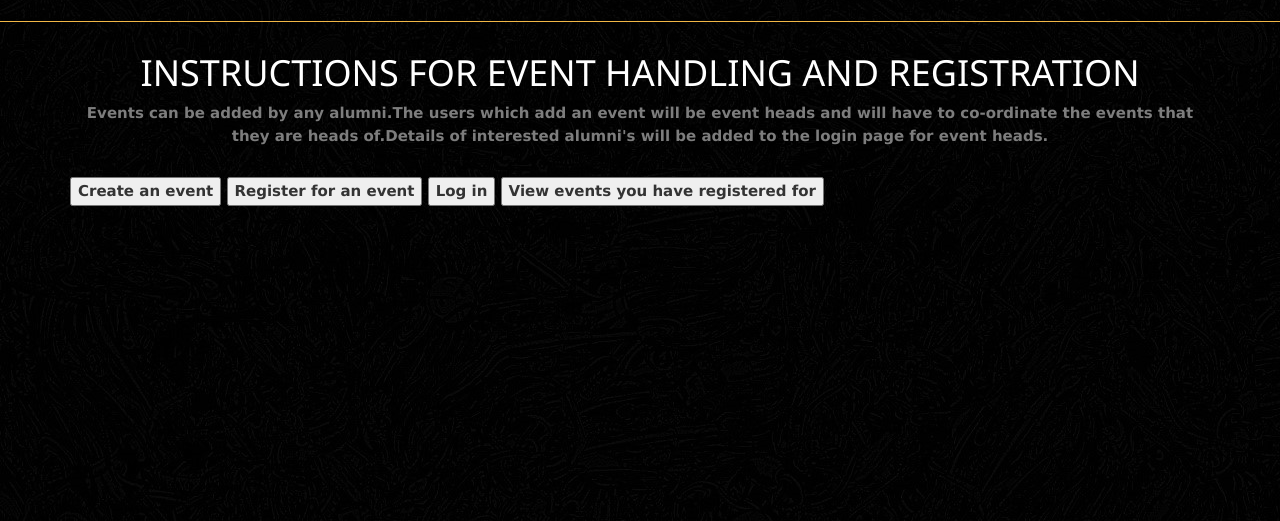
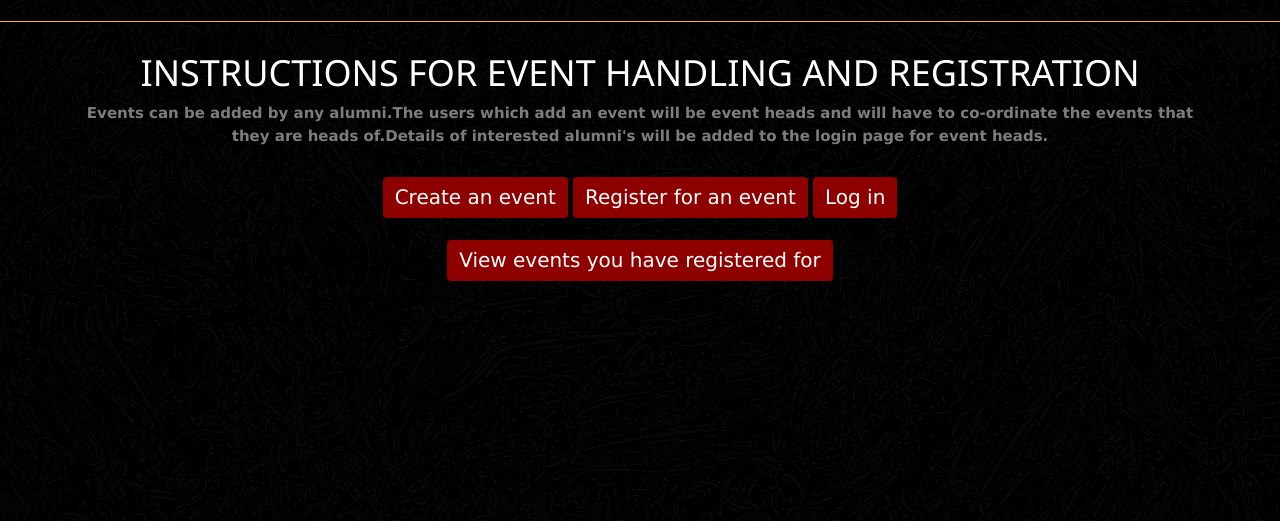
Before and after one commit to Augustinetharakan12/osat-v1, a Django app: page /osat/e_registration/ in a window 1280 px wide. Shown: the part 246-767 px from the top of the page. Run offline with Django 3.2, Linux system fonts and the light colour scheme; some libraries are stand-ins or nearby versions.

Commit message:
some changes

```diff
--- a/osat/static/osat/style.css
+++ b/osat/static/osat/style.css
@@ -1,3 +1,9 @@
+.th{
+    color:white;
+}
+.td{
+    color:white;
+}
 .topnav {
   overflow: hidden;
   background-color: #333;
--- a/osat/templates/osat/e_registration.html
+++ b/osat/templates/osat/e_registration.html
@@ -9,11 +9,15 @@
 </div>
 <div id="outer" class="e_div">
 
-
-    <button type="button" class="r_button2"><a href="{% url 'osat:ec_registration' %}" style="text-decoration:none;">Create an event</a></button>
-    <button type="button" class="r_button3"><a href="{% url 'osat:er_registration' %}"style="text-decoration:none;">Register for an event</a></button>
-    <button type="button" class="r_button4"><a href="{% url 'osat:el_registration' %}"style="text-decoration:none;">Log in</a></button>
-    <button type="button" class="r_button1 " ><a href="{% url 'osat:el_registration3' %}"style="text-decoration:none;">View events you have registered for</a></button>
+    <div style="text-align:center;">
+    <button type="button" class="btn"><a href="{% url 'osat:ec_registration' %}" style="text-decoration:none;">Create an event</a></button>
+    <button type="button" class="btn"><a href="{% url 'osat:er_registration' %}"style="text-decoration:none;">Register for an event</a></button>
+    <button type="button" class="btn"><a href="{% url 'osat:el_registration' %}"style="text-decoration:none;">Log in</a></button>
+        </div>
+    <br>
+    <div style="text-align:center;">
+    <button type="button" class="btn" ><a href="{% url 'osat:el_registration3' %}"style="text-decoration:none;">View events you have registered for</a></button>
+    </div>
 
 </div>
 {% endblock %}
--- a/osat/templates/osat/ec_registration.html
+++ b/osat/templates/osat/ec_registration.html
@@ -3,16 +3,16 @@
 {% block body %}
 <div id="reg1">
     <form method="post"> {% csrf_token %}
-        <div class="rform" id="reg2" style="width:120%;">
+        <div class="rform" id="reg2" style="width:100%;">
     <label >E-mail{% block emailmatch %}{% endblock %}</label>
         {{ ec_form.email }}
     <label >Password</label>
         {{ ec_form.password1 }}
     <label >Retype the Password {% block passmatch %}{% endblock %}</label>
         {{ ec_form.password2 }}
-
     <label >Name of the event{% block eventmatch %}{% endblock %}</label>
         {{ ec_form.event }}
+            <br>
         <div class="pbutton" id="reg3">
         <input type="submit" class="btn btn-primary">
         </div>
--- a/osat/templates/osat/index.html
+++ b/osat/templates/osat/index.html
@@ -13,7 +13,8 @@
 {% endblock %}
 -->
 {% block body%}
-<p style="color:#7d7d7d; font-size:16px;"><h1 >OSAT who are we?</h1>
+<h1 style="color:white">OSAT who are we?</h1>
+<p style="color:white; font-size:16px;">
 
 Whether you graduated two years ago or two decades ago, we know you want to keep tabs on your friends and contemporaries. As alumni of Toc-H Public School, you are part of a global network of creators and change makers bound together by our shared connection and our collective passion. OSAT (Old Students Association of Toc-H Public School) maintains & enhances a highly spirited, dynamic community of alumni worldwide. By fostering remembrances of the school and enabling the renewing of acquaintances and friendships, we provide fulfilling social outlets and opportunities for giving back.
 
--- a/osat/templates/osat/view_events.html
+++ b/osat/templates/osat/view_events.html
@@ -3,10 +3,11 @@
 {% block body %}
 {% if suc == 0 %}
     <form method="post"> {% csrf_token %}
-        <div class="rform" id="reg2" style="width:120%;">
+        <div class="rform" id="reg2" style="width:100%;">
     <label >E-mail{% if email1 == 1 %}<p style="display:inline;color:red;">- Please register as an alumni first</p>{% endif %}</label>
         {{ view_events_form.email }}
         <div class="pbutton" id="reg3">
+            <br>
         <input type="submit" class="btn btn-primary">
         </div>
         </div>
```
Also changed, not shown: osat/templates/osat/el_registration.html (+10 -10 lines), db2.sqlite3.
